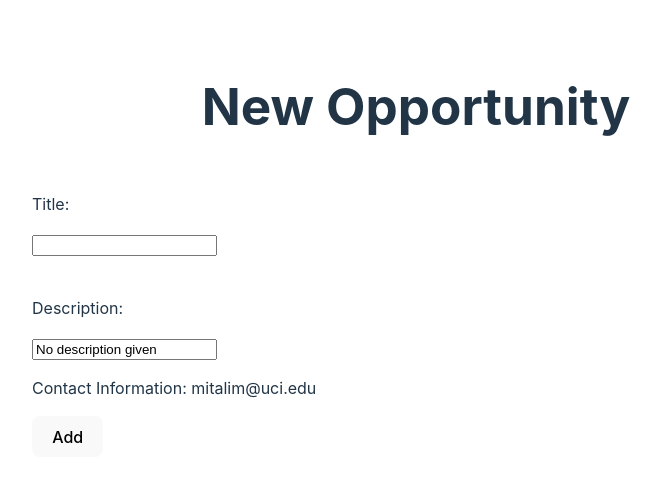
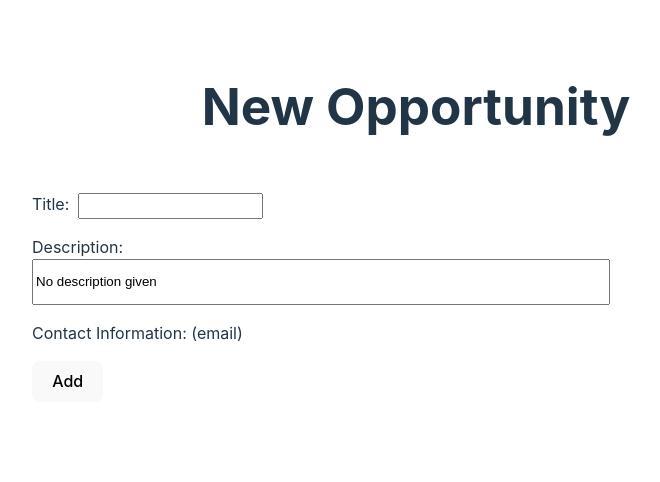
Before and after one commit to MaanPatel2005/ZotResearch, a React (Vite) app in the folder zot_research/: page / in a window 1280 px wide. Shown: the top 482 px of the page, without its empty margins (224-884 px from the left). Built offline with nearby package versions, Linux system fonts and the light colour scheme.

Commit message:
style AddPost

```diff
--- a/zot_research/src/AddPost.css
+++ b/zot_research/src/AddPost.css
@@ -12,11 +12,12 @@
   }
 
   .description {
-
+    height: 40px;
+    width: 200%;
   }
 
   .title {
-
+    height: 20px;
   }
 
   .heading {
--- a/zot_research/src/AddPost.jsx
+++ b/zot_research/src/AddPost.jsx
@@ -22,16 +22,16 @@ function AddPost() {
         </div>
         <form class = "post">
           <label>
-            <p>Title: </p>
-            <input type="text" value = {inputValue.title} onChange={handleInputChange} id = "title" name="title" />
+            <p>Title: &nbsp;
+            <input class = "title" type="text" value = {inputValue.title} onChange={handleInputChange} id = "title" name="title" />
+            </p>
           </label>
-          <br/>
-          <br/>
           <label>
-            <p>Description:</p>
-            <input type="text" value = {inputValue.description} onChange={handleInputChange} id = "description" name="description" />
+            <p>Description: &nbsp;
+            <input class = "description" type="text" value = {inputValue.description} onChange={handleInputChange} id = "description" name="description" />
+            </p>
           </label>
-          <p>Contact Information: mitalim@uci.edu</p>
+          <p>Contact Information: (email)</p>
           <button onClick={handleButtonClick}>Add</button>
           <p>{result}</p>
         </form>
```
